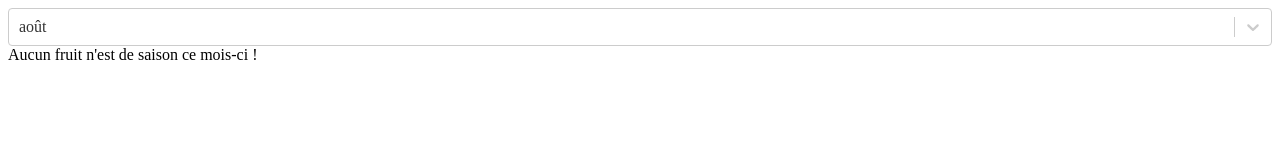
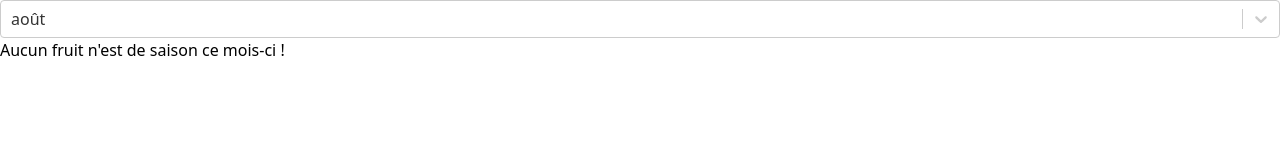
Before and after one commit to LukaBch/seasonal-eating, a React (Create React App) app: page / in a window 1280 px wide. Shown: the top 160 px of the page. Built offline with nearby package versions, Linux system fonts and the light colour scheme.

Commit message:
tailwind added

```diff
--- a/package.json
+++ b/package.json
@@ -45,6 +45,9 @@
     ]
   },
   "devDependencies": {
-    "gh-pages": "^4.0.0"
+    "autoprefixer": "^10.4.8",
+    "gh-pages": "^4.0.0",
+    "postcss": "^8.4.14",
+    "tailwindcss": "^3.1.7"
   }
 }
--- /dev/null
+++ b/postcss.config.js
@@ -0,0 +1,6 @@
+module.exports = {
+  plugins: {
+    tailwindcss: {},
+    autoprefixer: {},
+  },
+}
--- /dev/null
+++ b/src/index.css
@@ -0,0 +1,3 @@
+@tailwind base;
+@tailwind components;
+@tailwind utilities;
--- a/src/index.tsx
+++ b/src/index.tsx
@@ -1,6 +1,7 @@
 import React from "react";
 import ReactDOM from "react-dom/client";
 import App from "./App";
+import "./index.css";
 
 const root = ReactDOM.createRoot(
   document.getElementById("root") as HTMLElement
--- /dev/null
+++ b/tailwind.config.js
@@ -0,0 +1,8 @@
+/** @type {import('tailwindcss').Config} */
+module.exports = {
+  content: ["./src/**/*.{js,jsx,ts,tsx}"],
+  theme: {
+    extend: {},
+  },
+  plugins: [],
+};
```
